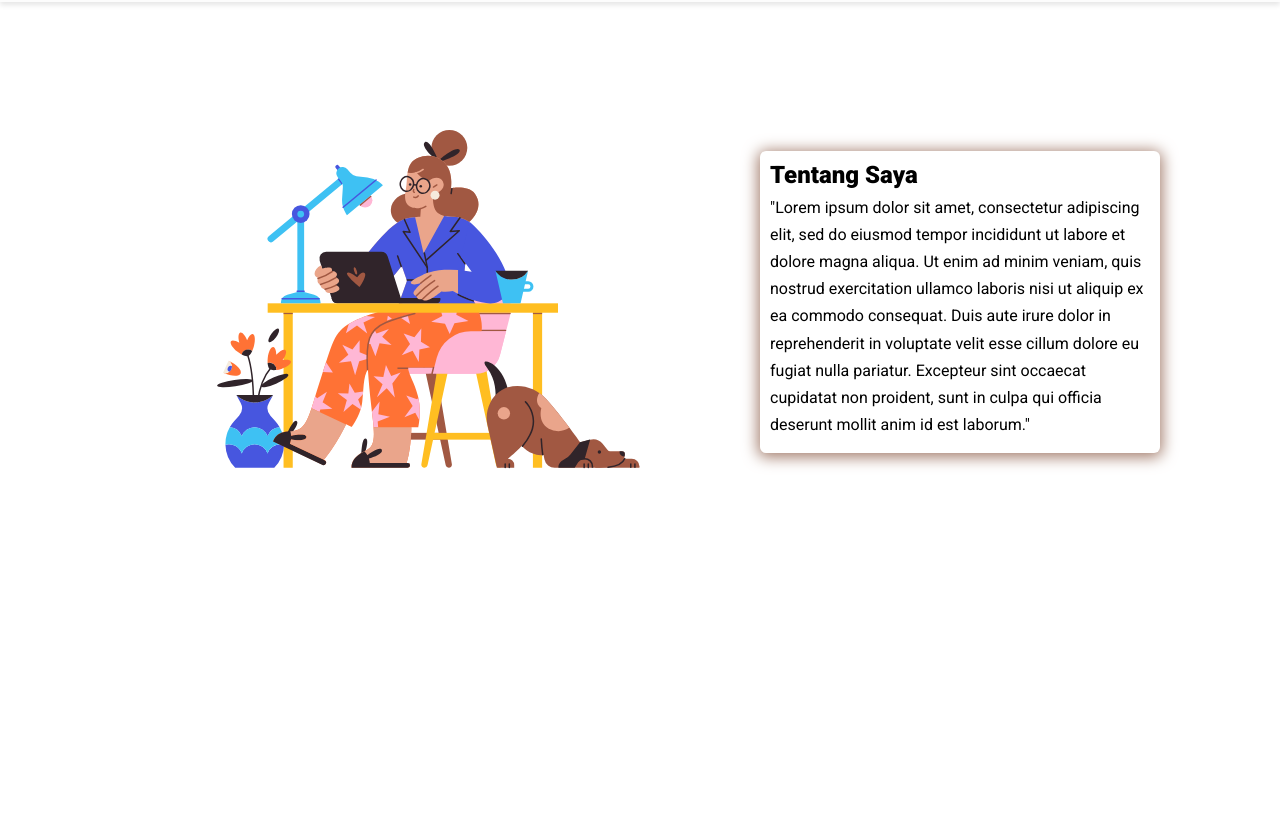
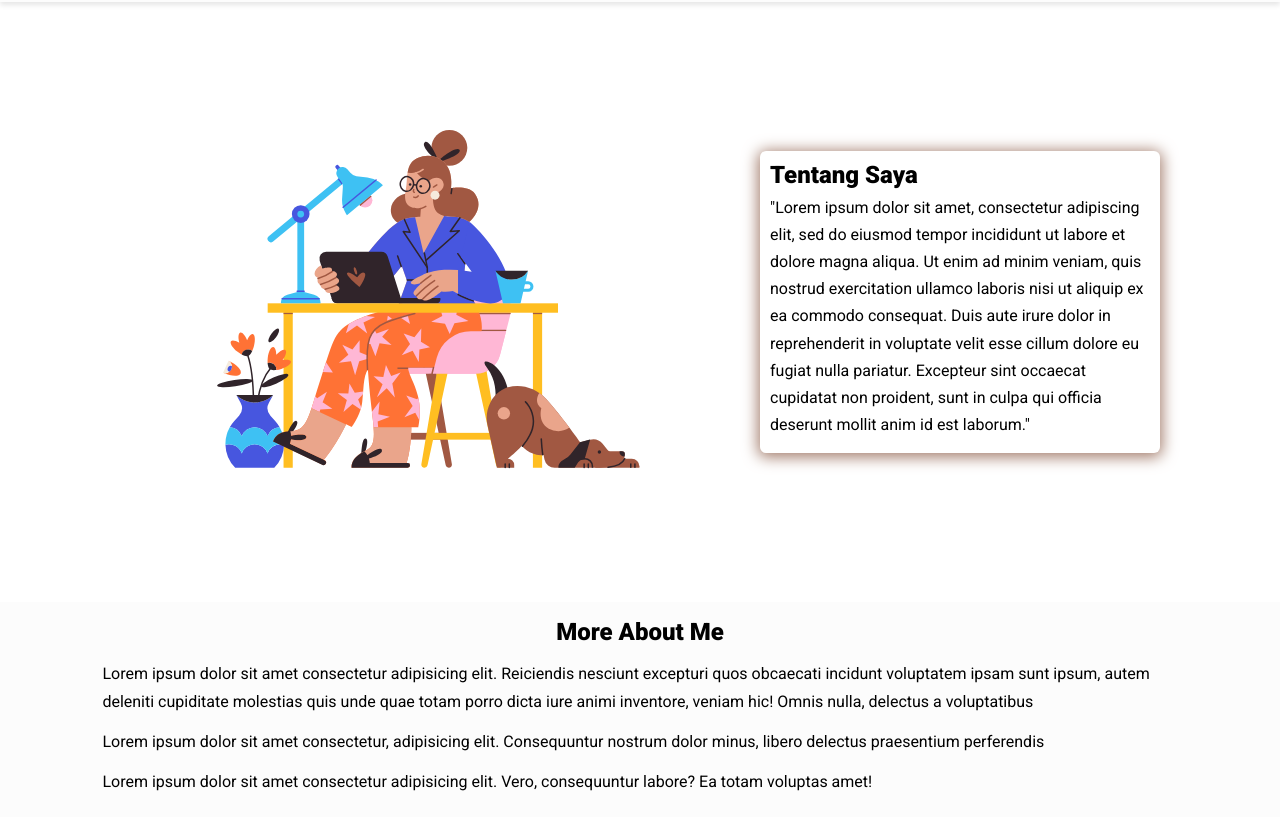
Before and after one commit to orochimadit/portofolio, a plain HTML site: page index.html in a window 1280 px wide. Shown: the part 74-891 px from the top of the page. Before the commit the page ends 800 px from the top, so only its background shows below. Drawn offline with nearby package versions, Linux system fonts and the light colour scheme.

Commit message:
menambahkan more about me

```diff
--- a/css/styles.css
+++ b/css/styles.css
@@ -102,3 +102,15 @@ nav ul{
     line-height: var(--line-height);
     padding: 0.3rem 0;
 }
+.more-about{
+    background-color: var(--bg-color);
+    padding: 1rem 6rem;
+}
+.more-about h2{
+    margin-bottom: var(--bottom-margin);
+    text-align: center;
+}
+.more-about p{
+    line-height: var(--line-height);
+    padding: 0.4rem;
+}
--- a/index.html
+++ b/index.html
@@ -40,11 +40,28 @@
         >
         <div class="bio animate__animated animate__shakex">
             <h2 class="bio-title">Tentang Saya</h2>
-            <p class="bio-text">"Lorem ipsum dolor sit amet, consectetur adipiscing elit, sed do eiusmod tempor incididunt ut labore et dolore magna aliqua. Ut enim ad minim veniam, quis nostrud exercitation ullamco laboris nisi ut aliquip ex ea commodo consequat.
-                Duis aute irure dolor in reprehenderit in voluptate velit esse cillum dolore eu fugiat nulla pariatur. Excepteur sint occaecat cupidatat non proident, sunt in culpa qui officia deserunt mollit anim id est laborum."</p>
+            <p class="bio-text">"Lorem ipsum dolor sit amet, consectetur adipiscing elit,
+                sed do eiusmod tempor incididunt ut labore et dolore magna aliqua. Ut enim ad minim veniam, quis nostrud exercitation ullamco laboris nisi ut aliquip ex ea commodo consequat.
+                Duis aute irure dolor in reprehenderit in voluptate velit esse cillum dolore eu fugiat nulla pariatur.
+                Excepteur sint occaecat cupidatat non proident, sunt in culpa qui officia deserunt mollit anim id est laborum."</p>
         </div>
     </section>
-
+    <!-- section more about me -->
+    <section class="more-about">
+        <h2>More About Me</h2>
+        <p> Lorem ipsum dolor sit amet consectetur adipisicing elit. Reiciendis
+            nesciunt excepturi quos obcaecati incidunt voluptatem ipsam sunt ipsum,
+            autem deleniti cupiditate molestias quis unde quae totam porro dicta
+            iure animi inventore, veniam hic! Omnis nulla, delectus a voluptatibus</p>
+        <p>
+            Lorem ipsum dolor sit amet consectetur, adipisicing elit. Consequuntur
+            nostrum dolor minus, libero delectus praesentium perferendis
+        </p>
+        <p>
+            Lorem ipsum dolor sit amet consectetur adipisicing elit. Vero,
+            consequuntur labore? Ea totam voluptas amet!
+        </p>
+    </section>
      <!-- Ion icons scripts -->
      <script
      type="module"
```
